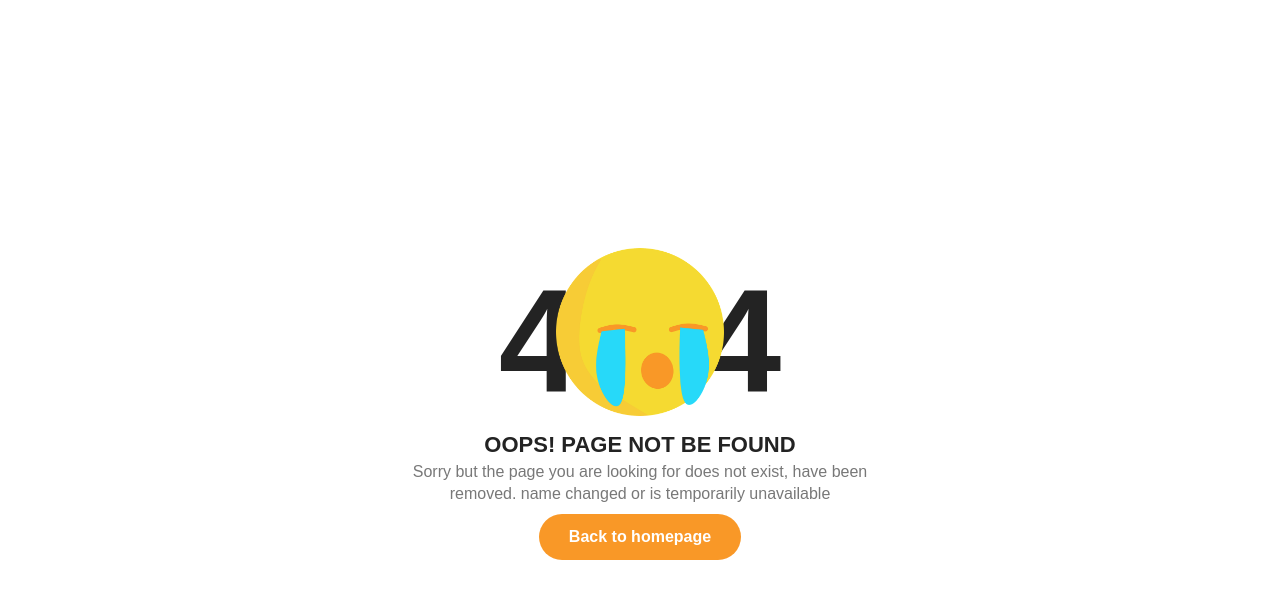
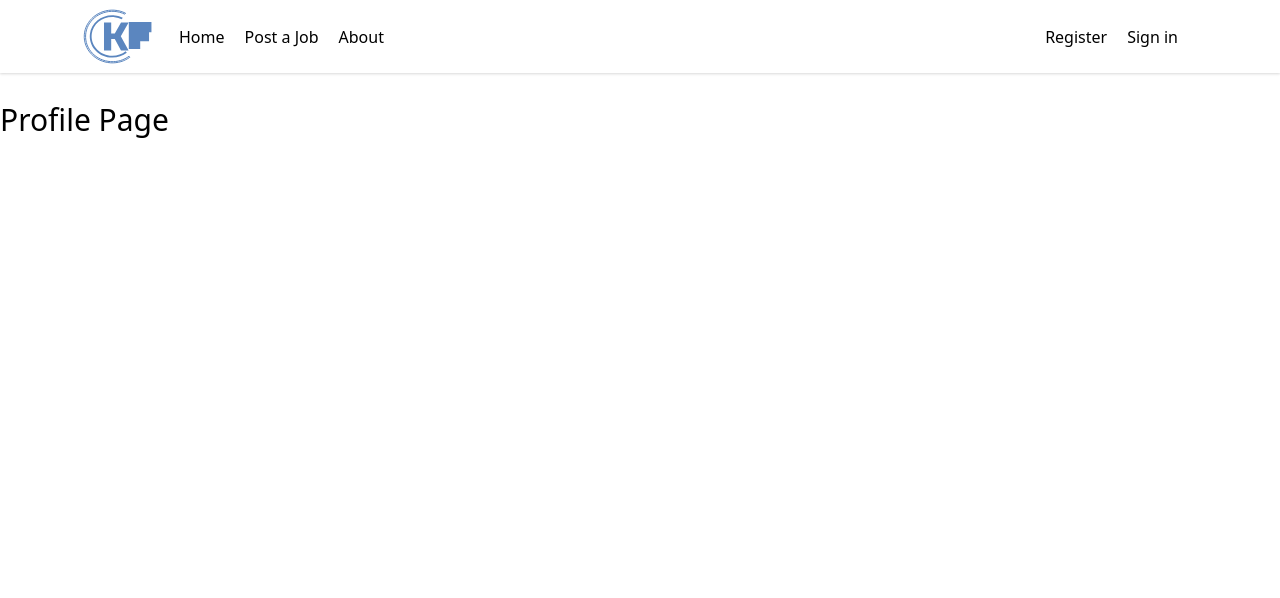
Before and after one commit to abdulbasit-dev/kurd-freelancers, a React (Create React App) app: page /profile/1 in a window 1280 px wide. Shown: the top 598 px of the page. Built offline with nearby package versions, Linux system fonts and the light colour scheme.

Commit message:
fix header warnings

```diff
--- a/package.json
+++ b/package.json
@@ -3,6 +3,7 @@
   "version": "0.1.0",
   "private": true,
   "dependencies": {
+    "@material-ui/core": "^4.11.2",
     "@testing-library/jest-dom": "^4.2.4",
     "@testing-library/react": "^9.3.2",
     "@testing-library/user-event": "^7.1.2",
--- a/public/index.html
+++ b/public/index.html
@@ -9,9 +9,9 @@
       name="description"
       content="Web site created using create-react-app"
     />
-    <link rel="apple-touch-icon" href="%PUBLIC_URL%/logo192.png" />
 
-    <link rel="manifest" href="%PUBLIC_URL%/manifest.json" />
+
+
 
     <title>React tailwind</title>
   </head>
--- a/src/App.js
+++ b/src/App.js
@@ -5,6 +5,7 @@ import Header from "./components/Header";
 import About from "./pages/About";
 import Home from "./pages/Home";
 import Page404 from "./pages/Page404/Page404";
+import Profile from "./pages/Profile";
 
 function App() {
   return (
@@ -19,6 +20,10 @@ function App() {
             <Header />
             <About />
           </Route>
+          <Route path="/profile/:userId">
+            <Header />
+            <Profile />
+          </Route>
           <Route>
             <Page404 />
           </Route>
--- a/src/components/Header.jsx
+++ b/src/components/Header.jsx
@@ -5,8 +5,8 @@ import logo from "../assets/img/logo.svg";
 
 function Header() {
   return (
-    <header class="shadow mb-6 py-2">
-      <div class="container flex flex-wrap justify-between  flex-col md:flex-row items-center">
+    <header className="shadow mb-6 py-2">
+      <div className="container flex flex-wrap justify-between  flex-col md:flex-row items-center">
         <div className="flex items-center ">
           <Link to="/">
             <img src={logo} alt="logo" className="mr-6" />
@@ -14,23 +14,33 @@ function Header() {
 
           <ul className="flex font-medium">
             <li>
-              <Link class="mr-5 hover:text-blue-600">Home</Link>
+              <Link to="/" className="mr-5 hover:text-blue-600">
+                Home
+              </Link>
             </li>
             <li>
-              <Link class="mr-5 hover:text-blue-600">Post a Job</Link>
+              <Link to="/postjob" className="mr-5 hover:text-blue-600">
+                Post a Job
+              </Link>
             </li>
             <li>
-              <Link class="mr-5 hover:text-blue-600">About</Link>
+              <Link to="/about" className="mr-5 hover:text-blue-600">
+                About
+              </Link>
             </li>
           </ul>
         </div>
         <div>
           <ul className="flex font-medium">
             <li>
-              <Link class="mr-5 hover:text-blue-600">Register</Link>
+              <Link to="/register" className="mr-5 hover:text-blue-600">
+                Register
+              </Link>
             </li>
             <li>
-              <Link class="mr-5 hover:text-blue-600">Sign in</Link>
+              <Link to="/signin" className="mr-5 hover:text-blue-600">
+                Sign in
+              </Link>
             </li>
           </ul>
         </div>
--- a/src/pages/Profile.jsx
+++ b/src/pages/Profile.jsx
@@ -1,8 +1,12 @@
 import React from "react";
+import { useParams } from "react-router-dom";
 
 function Profile() {
+  const { userId } = useParams();
+  console.log(userId);
+
   return (
-    <div>
+    <div c>
       <h1 className="text-3xl">Profile Page</h1>
     </div>
   );
```
Also changed, not shown: 1 other file (tests, documents, lock files or other folders).
